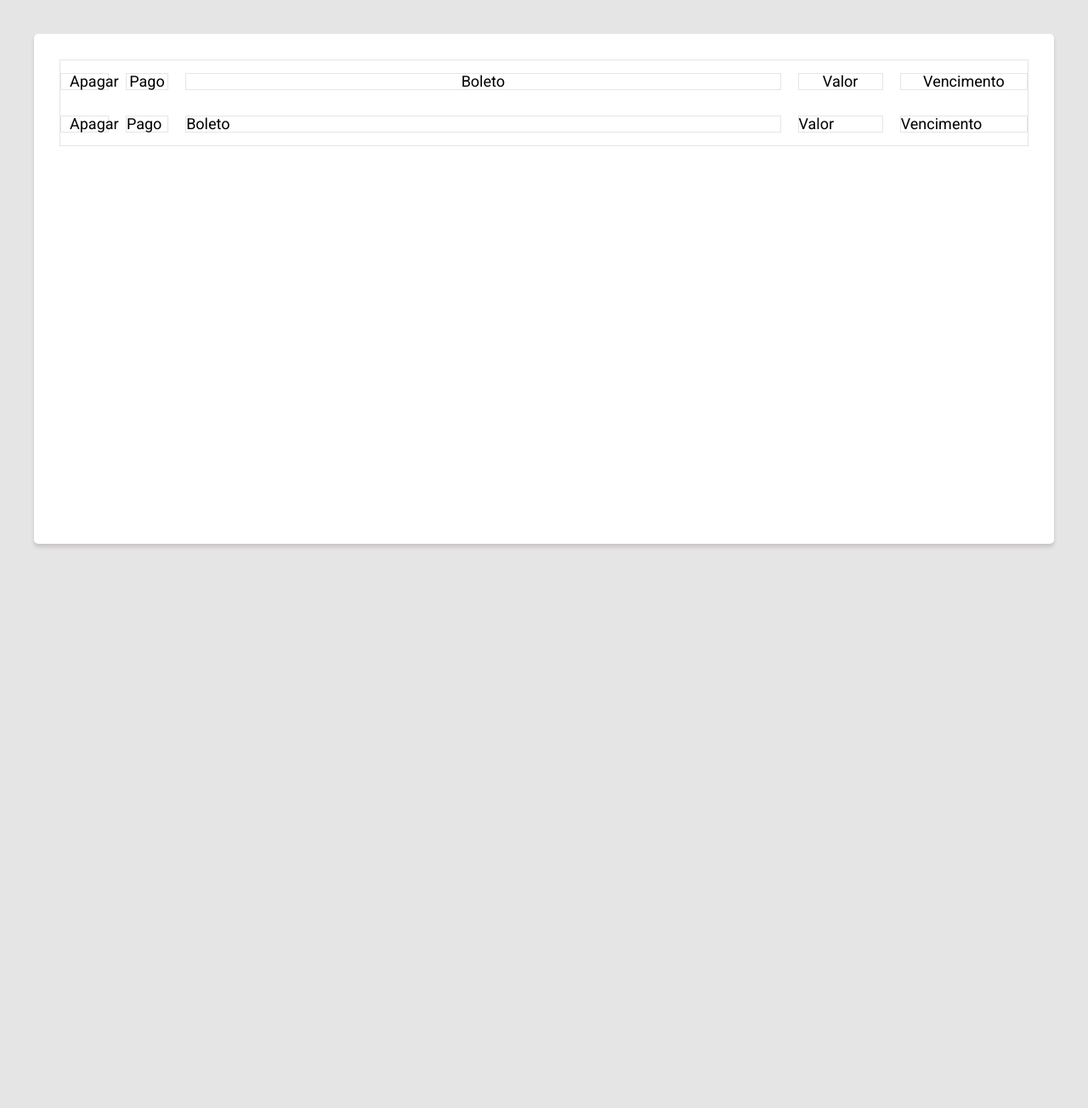
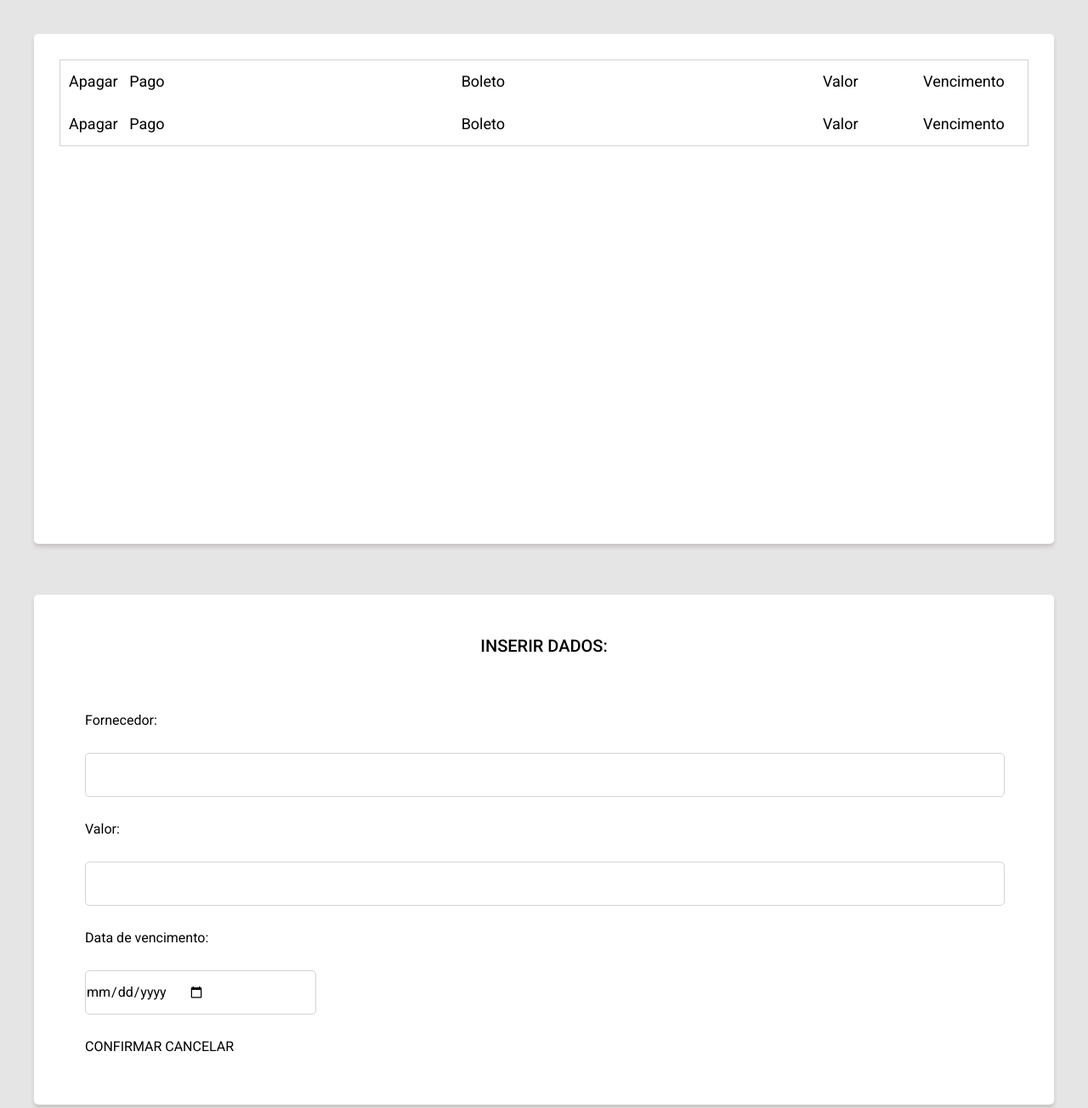
Before and after one commit to guoconde/Allegra_Controle, a plain HTML site: page index.html in a window 1280 px wide. Shown: the part 120-1424 px from the top of the page at 85% size. Before the commit the page ends 820 px from the top, so only its background shows below. Drawn offline with nearby package versions, Linux system fonts and the light colour scheme.

Commit message:
Iniciando Formulario

```diff
--- a/css/style.css
+++ b/css/style.css
@@ -7,7 +7,8 @@ body {
     background-color: #e5e5e5;
 }
 
-button {
+button,
+input {
     all: unset;
 }
 
@@ -37,7 +38,8 @@ button {
     width: 60px;
 }
 
-.container {
+.container,
+.add-ticket {
     width: 1200px;
     height: 600px;
 
@@ -50,12 +52,13 @@ button {
     border-radius: 5px;
 }
 
-table, th, td {
+table {
     width: 100%;
 
-    border: 1px solid #e5e5e5;
+    border: 1px solid lightgray;
 
     font-size: 18px;
+    text-align: center;
 }
 
 tr {
@@ -101,3 +104,39 @@ tr {
 .btn-add:active {
     background-color: darkgreen;
 }
+
+.add-ticket h1 {
+    text-align: center;
+    text-transform: uppercase;
+    font-size: 20px;
+    font-weight: 500;
+
+    margin: 20px 0;
+}
+
+.add-ticket form {
+    display: flex;
+    flex-direction: column;
+    align-items: flex-start;
+    gap: 30px;
+
+    padding: 50px 30px;
+}
+
+input {
+    width: 100%;
+    height: 50px;
+    border: 1px solid lightgray;
+    border-radius: 5px;
+}
+
+input.date {
+    width: 25%;
+
+    display: flex;
+    align-items: center;
+}
+
+.hide {
+    display: none;
+}
--- a/index.html
+++ b/index.html
@@ -35,6 +35,7 @@
     <main class="main">
         <div class="container">
             <table>
+                <thead>
                     <tr>
                         <th class="delete">Apagar</th>
                         <th class="paid">Pago</th>
@@ -42,6 +43,8 @@
                         <th class="value">Valor</th>
                         <th class="due-date">Vencimento</th>
                     </tr>
+                </thead>
+                <tbody>
                     <tr>
                         <td class="delete">Apagar</td>
                         <td class="paid">Pago</td>
@@ -49,10 +52,30 @@
                         <td class="value">Valor</td>
                         <td class="due-date">Vencimento</td>
                     </tr>
+                </tbody>
             </table>
+        </div>
+        <div class="add-ticket">
+            <h1>Inserir dados:</h1>
+            <form action="submit">
+                <!-- <ion-icon name="trash-outline"></ion-icon>
+                <ion-icon name="checkmark-done-outline"></ion-icon> -->
+                <p>Fornecedor:</p>
+                <input type="text">
+                <p>Valor:</p>
+                <input type="number">
+                <p>Data de vencimento:</p>
+                <input type="date" class="date">
+                <div class="buttons">
+                    <button class="btn-confirm">CONFIRMAR</button>
+                    <button class="btn-cancel">CANCELAR</button>
+                </div>
+            </form>
         </div>
     </main>
 
+    <script type="module" src="https://unpkg.com/ionicons@5.5.2/dist/ionicons/ionicons.esm.js"></script>
+    <script nomodule src="https://unpkg.com/ionicons@5.5.2/dist/ionicons/ionicons.js"></script>
     <script src="./js/main.js"></script>
 </body>
 
```
Lines whose indentation alone changed are shown as unchanged.
